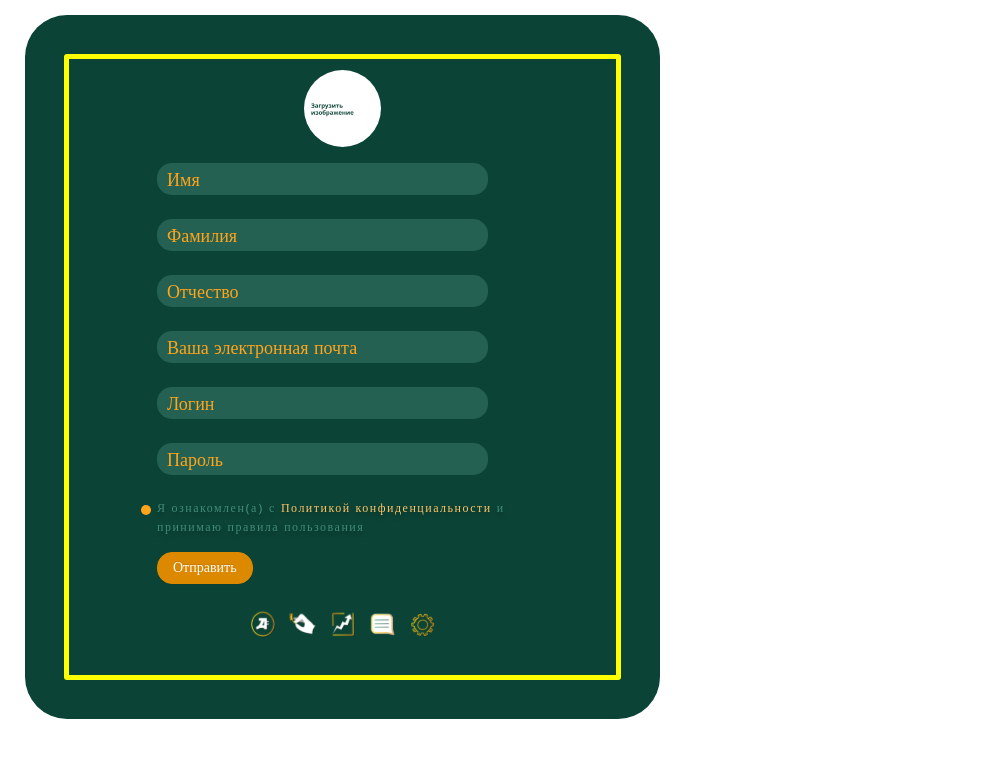
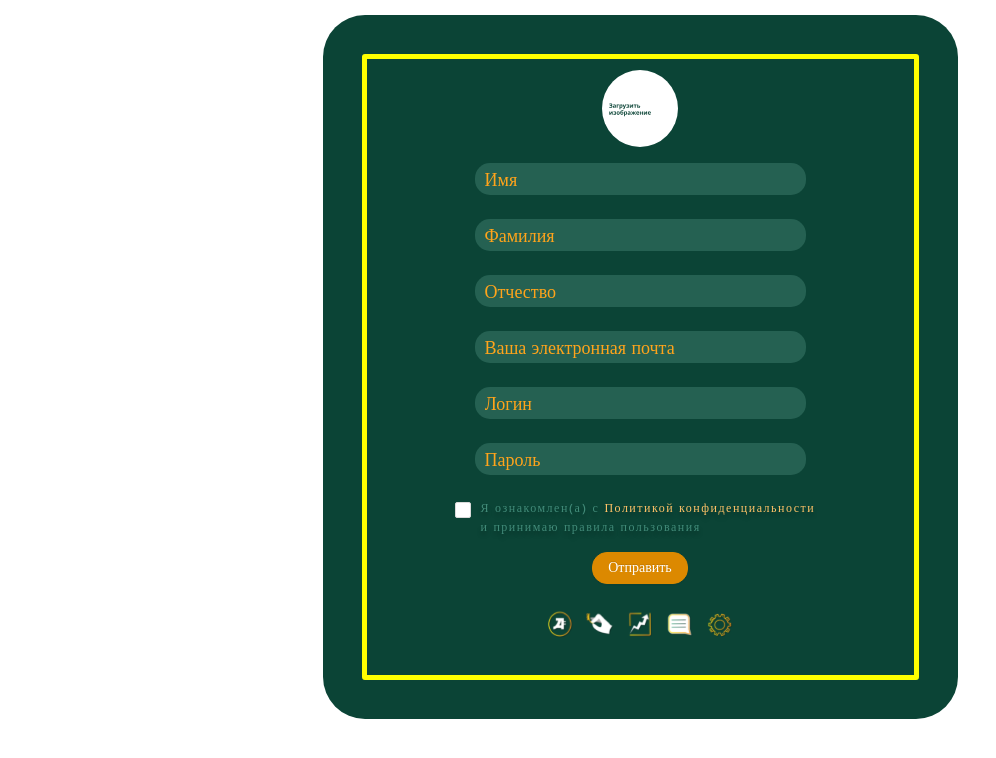
Before and after one commit to vtochenyy/AversysFE, a React (Create React App) app: page /register in a window 1280 px wide. Shown: the top 758 px of the page, without its empty margins (0-996 px from the left). Built offline with nearby package versions, Linux system fonts and the light colour scheme; the HTML template or start-up script is replaced by a standard one.

Commit message:
checkbox

```diff
--- a/src/pages/personalArea/style.module.scss
+++ b/src/pages/personalArea/style.module.scss
@@ -1,12 +1,16 @@
 .pageStructure {
   display: flex;
   width: 100%;
-  padding: 15px 124px 0 104px;
+  height: 100vh;
+  padding: 15px 104px 15px 104px;
   justify-content: space-around;
 }
 .lastActivitiesBlock {
   width: 100%;
-  margin: 80px 35px 0 0;
+  display: flex;
+  flex-direction: column;
+  margin: 0 35px 0 0;
+  justify-content: center;
   max-width: 951px;
   text-align: center;
 }
@@ -29,7 +33,6 @@
   flex-wrap: nowrap;
   max-width: 580px;
   border-radius: 38px;
-  align-items: center;
   background-color: #256152;
   text-align: center;
 }
--- a/src/pages/register/RegisterPage.js
+++ b/src/pages/register/RegisterPage.js
@@ -5,12 +5,13 @@ import { createRegisterState } from "../../redux/reducers/registerReducer";
 import { getErrorsList } from "../../redux/reducers/errorList";
 import { registerPageImage } from "../../images/imagesConfig";
 import ImageNavigation from "../../components/navImages/ImageNavigation";
-
+import { Checkbox } from "antd";
 const RegisterPage = () => {
   const dispatch = useDispatch();
   const errorList = useSelector((state) => {
     return state.errorList.errorListData;
   });
+
   return (
     <div className={style.registerMainBlock}>
       <div className={style.userInputsBlock}>
@@ -42,10 +43,17 @@ const RegisterPage = () => {
             <Form.Item name="password">
               <Input placeholder="Пароль" />
             </Form.Item>
-            <p className={style.politicBlock}>
-              Я ознакомлен(а) с <span>Политикой конфиденциальности</span> и
-              принимаю правила пользования
-            </p>
+            <div className={style.politicBlock}>
+              <Checkbox
+                onChange={(e) => e.target.focus()}
+                autoFocus={false}
+                className={style.checkbox}
+              />
+              <p className={style.politicText}>
+                Я ознакомлен(а) с <span>Политикой конфиденциальности</span> и
+                принимаю правила пользования
+              </p>
+            </div>
             <Button type="primary" htmlType="submit">
               Отправить
             </Button>
--- a/src/pages/register/style.module.scss
+++ b/src/pages/register/style.module.scss
@@ -7,7 +7,7 @@
   padding: 15px 25px 15px 25px;
 }
 .userInputsBlock {
-  width: 50%;
+  width: 100%;
 }
 .inputBlockContent {
   outline: 5px solid yellow;
@@ -24,6 +24,10 @@
 }
 .inputBlockContent form {
   margin: 2vh 0 0;
+  display: flex;
+  width: 371px;
+  flex-direction: column;
+  align-items: center;
 }
 .inputBlockContent img {
   width: 6vw;
@@ -47,24 +51,29 @@
   height: 4vh;
 }
 .politicBlock {
+  display: flex;
+}
+.politicText {
   width: 100%;
   max-width: 371px;
   color: #428b79;
   font-size: 1.5vh;
   letter-spacing: 1.5px;
   text-shadow: 0px 4px 4px rgba(0, 0, 0, 0.25);
-  margin: 16px 0;
+  margin: 0 0 16px 10px;
 }
-.politicBlock::before {
-  position: absolute;
-  content: "";
-  border-radius: 100%;
-  margin: 6px 0 0 -16px;
-  width: 10px;
-  height: 10px;
-  background-color: #ffa41b;
-}
-.politicBlock span {
+
+// .politicText::before {
+//   position: absolute;
+//   content: "";
+//   border-radius: 100%;
+//   margin: 6px 0 0 -16px;
+//   width: 10px;
+//   height: 10px;
+//   background-color: #ffa41b;
+// }
+
+.politicText span {
   color: #ffc368;
 }
 //СТИЛИ БЛОКА ДЛЯ АВТОРИЗАЦИИ!!!!!!!!!!!!!!!!!!!!!!!!!!!!!!!!!!!!!!!!!!!
```
